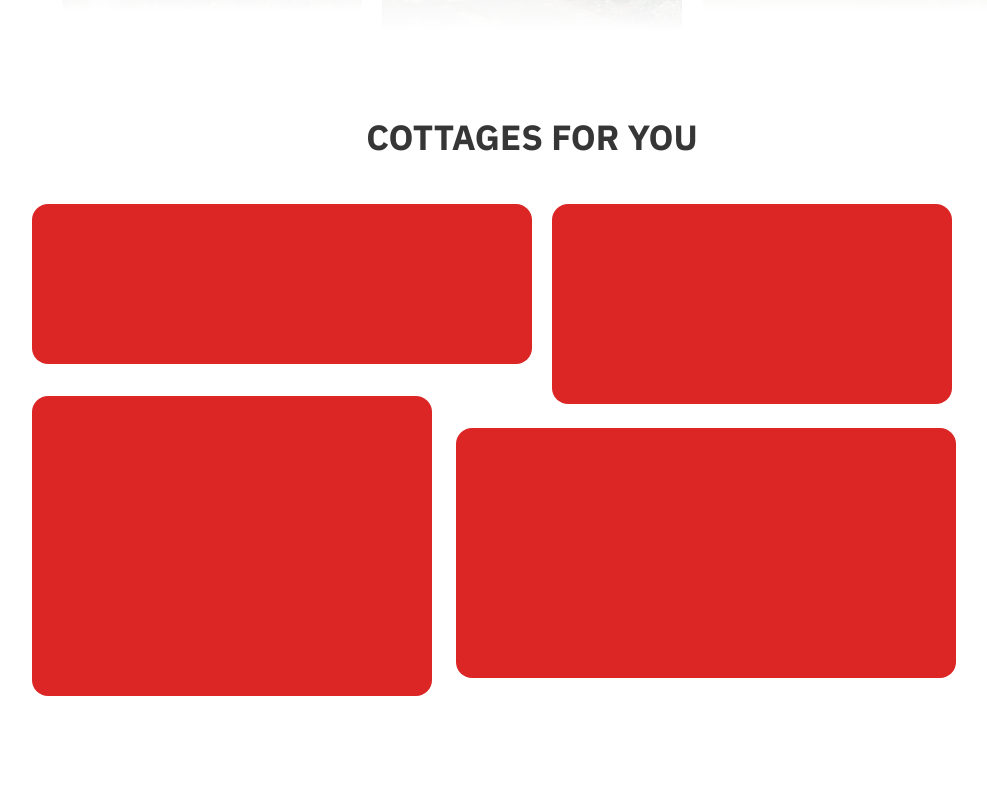
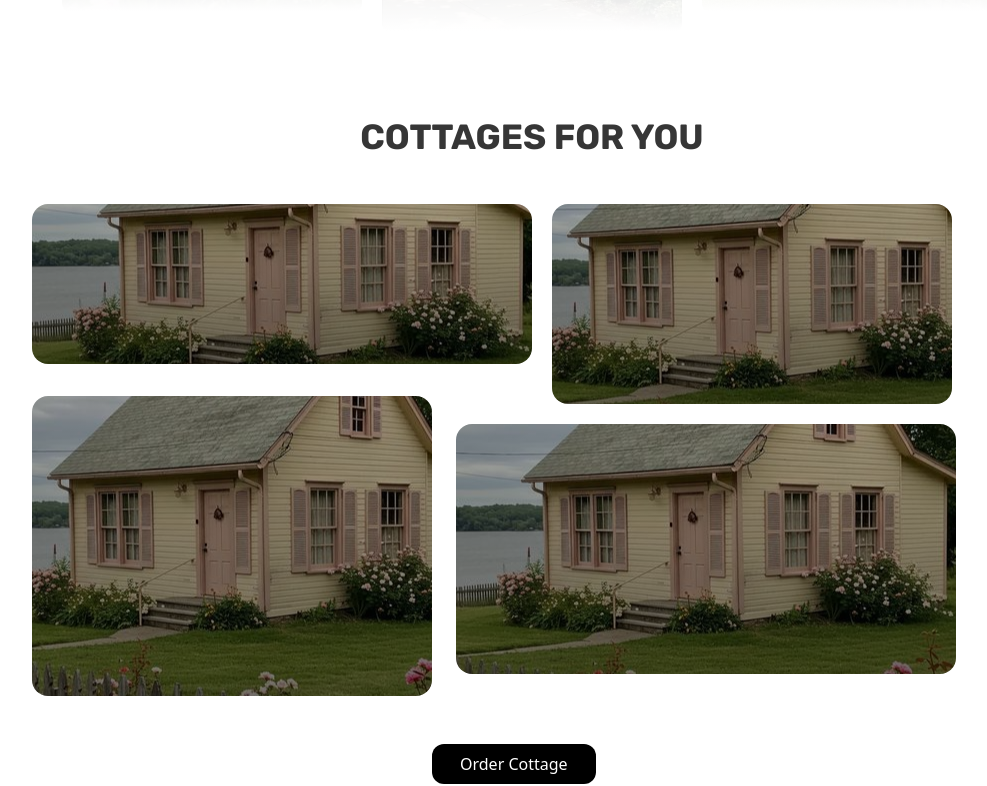
Before and after one commit to osmanratib/Book_Cottage, a React (Vite) app: page / in a window 1280 px wide. Shown: the part 498-1284 px from the top of the page, without its empty margins (108-1095 px from the left). Built offline with nearby package versions, Linux system fonts and the light colour scheme.

Commit message:
load data from json file and show in cottages route

```diff
--- a/src/Components/GridGalaxy/GridGalaxy.jsx
+++ b/src/Components/GridGalaxy/GridGalaxy.jsx
@@ -2,28 +2,62 @@ import React from 'react';
 
 const GridGalaxy = () => {
  return (
-  <div className='max-w-[1000px] mx-auto mt-20'  >
+  <div className='max-w-[1000px] mx-auto m-20'  >
 
-  <h1 className='text-[35px] font-IBM font-bold uppercase text-[#000000c9] m-10 text-center' >Cottages for you</h1>
+  <h1 className='text-[35px] font-Rubik font-bold uppercase text-[#000000c9] m-10 text-center' >Cottages for you</h1>
 
-   <section className='grid grid-cols-[0.5fr_1.4fr]  grid-rows-3 gap-5 ' >
-    <div className="box1    bg-red-600 h-[160px] w-[500px]  rounded-2xl">
+   <section className='grid grid-cols-2 gap-10 justify-center  ' >
+    <div className="box1    bg-red-600 h-[160px] w-[500px]  rounded-2xl"
+     style={{
+      backgroundImage:
+       "linear-gradient(to bottom, rgba(0,0,0,0.30) 0%, rgba(0,0,0,0.55) 100%), url('../../../public/images/cottageOne.jpeg')",
+      backgroundSize: "container",
+      backgroundPosition: "center",
+      backgroundRepeat: "no-repeat",
+     }}
+    >
 
     </div>
 
-    <div className="box1   bg-red-600 h-[200px] w-[400px]  rounded-2xl">
+    <div className="box1   bg-red-600 h-[200px] w-[400px]  rounded-2xl"
+     style={{
+      backgroundImage:
+       "linear-gradient(to bottom, rgba(0,0,0,0.30) 0%, rgba(0,0,0,0.55) 100%), url('../../../public/images/cottageOne.jpeg')",
+      backgroundSize: "container",
+      backgroundPosition: "center",
+      backgroundRepeat: "no-repeat",
+     }}
+    >
 
     </div>
 
-    <div className="box1   bg-red-600 h-[300px] relative bottom-32 w-[400px]  rounded-2xl">
+    <div className="box1   bg-red-600 h-[300px] relative bottom-12 w-[400px]  rounded-2xl"
+     style={{
+      backgroundImage:
+       "linear-gradient(to bottom, rgba(0,0,0,0.30) 0%, rgba(0,0,0,0.55) 100%), url('../../../public/images/cottageOne.jpeg')",
+      backgroundSize: "container",
+      backgroundPosition: "center",
+      backgroundRepeat: "no-repeat",
+     }}
+    >
 
     </div>
 
-    <div className="box1   bg-red-600 h-[250px]   w-[500px] relative right-24  rounded-2xl  bottom-24">
+    <div className="box1   bg-red-600 h-[250px]   w-[500px] relative right-24  rounded-2xl  bottom-5"
+     style={{
+      backgroundImage:
+       "linear-gradient(to bottom, rgba(0,0,0,0.30) 0%, rgba(0,0,0,0.55) 100%), url('../../../public/images/cottageOne.jpeg')",
+      backgroundSize: "container",
+      backgroundPosition: "center",
+      backgroundRepeat: "no-repeat",
+     }}
+    >
 
     </div>
 
    </section>
+
+   <button className='px-7 py-2 relative left-[40%] bg-black text-white rounded-xl' >Order Cottage</button>
 
 
 
--- a/src/Components/allCottages/AllCottages.jsx
+++ b/src/Components/allCottages/AllCottages.jsx
@@ -1,14 +1,20 @@
 import React from 'react';
 
-const AllCottages = ({data}) => {
+const AllCottages = ({ cottageData }) => {
 
- const { price, cottage_name, image } = data ;
+ const { price, cottage_name, image } = cottageData;
 
  return (
-  <div>
-      <img className='w-[500px] h-[200px] rounded-2xl' src={image} alt="cottage image" />
-      <h1 className='text-[14px] font-IBM mt-3 text-[#00000095]' >{cottage_name}</h1>
-   <h1 className='mt-2 font-IBM text-[#00000095]'>price : $ {price}</h1>
+  <div className='shadow-lg shadow-black rounded-lg p-6 font-Rubik font-bold' >
+  <div className='text-center' >
+    <img className='w-[300px] h-[200px] rounded-2xl  ' src={image} alt="cottage image" />
+    <h1 className='text-[14px]  mt-3' >{cottage_name}</h1>
+    <h1 className='mt-2  text-[#00000095]'>price : $ {price}</h1>
+  </div>
+  <div className='flex items-center justify-center gap-3 mt-5' >
+   <button className='bg-black text-white px-7 py-2 rounded-2xl'  >Book</button>
+   <button className='bg-black text-white px-7 py-2 rounded-2xl'  >details</button>
+  </div>
   </div>
  );
 };
--- a/src/Pages/Cottage/Cottage.jsx
+++ b/src/Pages/Cottage/Cottage.jsx
@@ -1,9 +1,40 @@
-import React from 'react';
+import React, { useEffect, useState } from 'react';
+import AllCottages from '../../Components/allCottages/allCottages';
 
 const Cottage = () => {
+
+ const [cottageData, setCottageData] = useState([]);
+ const [loading, setLoading] = useState(true);
+
+
+ useEffect(() => {
+
+  fetch('../../../public/json/cottage.json')
+   .then(res => res.json())
+   .then(data => {
+    console.log(data)
+    setCottageData(data)
+    setLoading(false)
+   })
+   .catch((error) => {
+    console.log(error)
+   })
+
+ }, [])
+
+
+
+
  return (
-  <div>
-    <h1>this is cottage</h1>
+  <div className='p-8'>
+   <div className='grid grid-cols-3 items-center gap-10' >
+    {
+     loading ? <>
+      <h1 className='h-screen'  >loading....</h1>
+     </> :
+      cottageData.map((cottageData, index) => <AllCottages cottageData={cottageData} key={index} />)
+    }
+   </div>
   </div>
  );
 };
--- a/src/index.css
+++ b/src/index.css
@@ -1,5 +1,6 @@
 @import url('https://fonts.googleapis.com/css2?family=Righteous&display=swap');
 @import url('https://fonts.googleapis.com/css2?family=IBM+Plex+Sans:ital,wght@0,100..700;1,100..700&display=swap');
+@import url('https://fonts.googleapis.com/css2?family=Rubik:ital,wght@0,300..900;1,300..900&display=swap');
 @tailwind base;
 @tailwind components;
 @tailwind utilities;
--- a/tailwind.config.js
+++ b/tailwind.config.js
@@ -9,7 +9,8 @@ export default {
     extend: {},
     fontFamily: {
       right: ["Righteous", "sans-serif"],
-      IBM: ["IBM Plex Sans", "sans- serif"]
+      IBM: ["IBM Plex Sans", "sans-serif"],
+      Rubik: ["Rubik", "sans-serif"]
     }
   },
   plugins: [],
```
